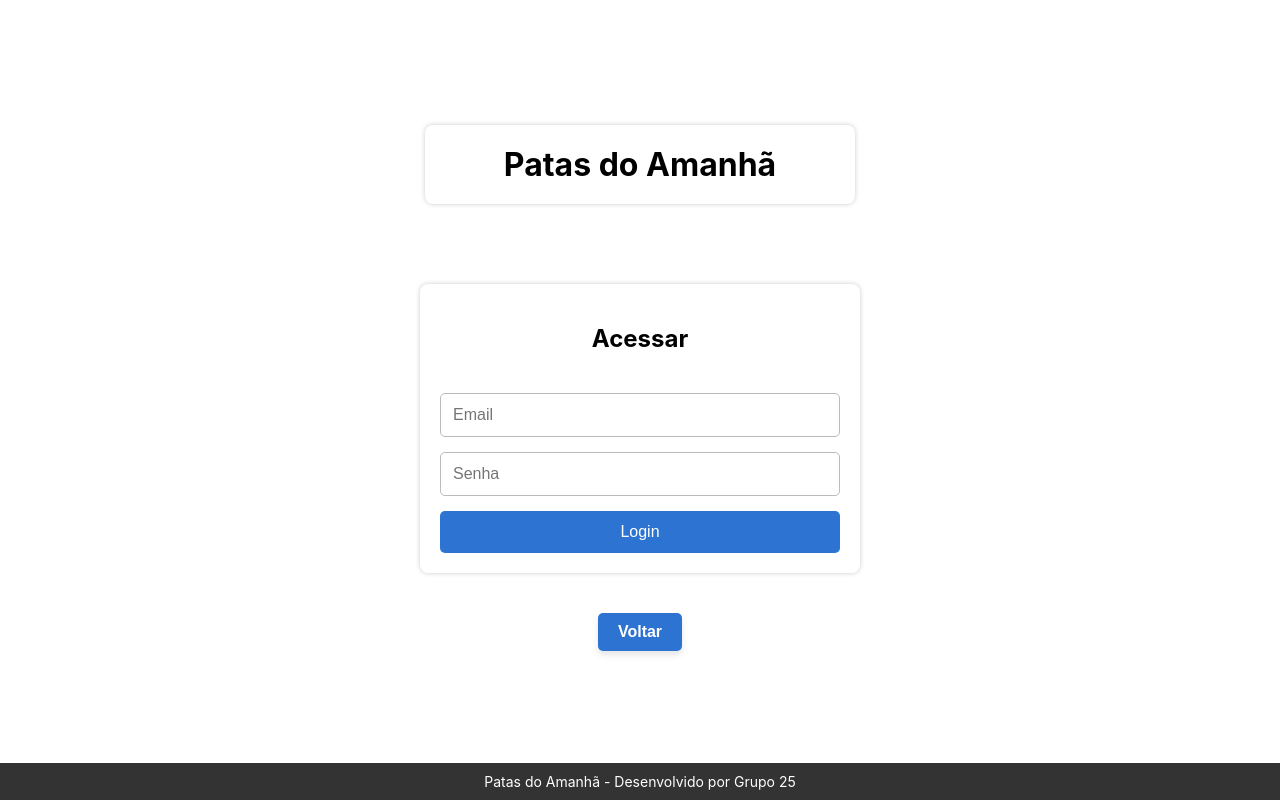
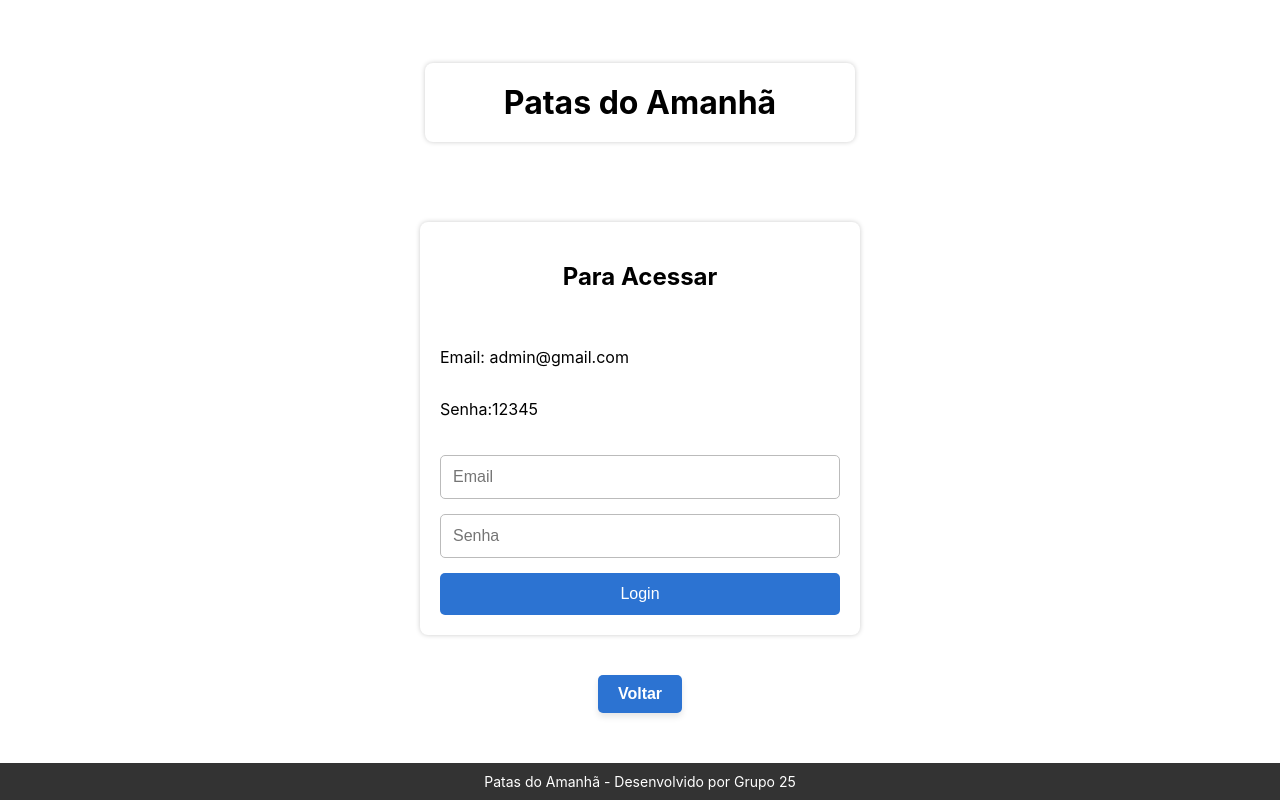
Before and after one commit to dirceuvaz/apicrudfull, a React (Create React App) app in the folder frontapp/: page /login in a window 1280 px wide. Built offline with nearby package versions, Linux system fonts and the light colour scheme.

Commit message:
mensagem na pagina login para usuario demo

```diff
--- a/frontapp/src/pages/Login.js
+++ b/frontapp/src/pages/Login.js
@@ -189,7 +189,10 @@ const Login = () => {
     <Container>
       <Title>Patas do Amanhã</Title>
       <FormContainer onSubmit={handleLogin}>
-        <Title2>Acessar</Title2>
+        <Title2>Para Acessar</Title2>
+        <br />
+        <p>Email: admin@gmail.com</p>
+        <p>Senha:12345</p>
         <br />
         <Input
           type="email"
```
